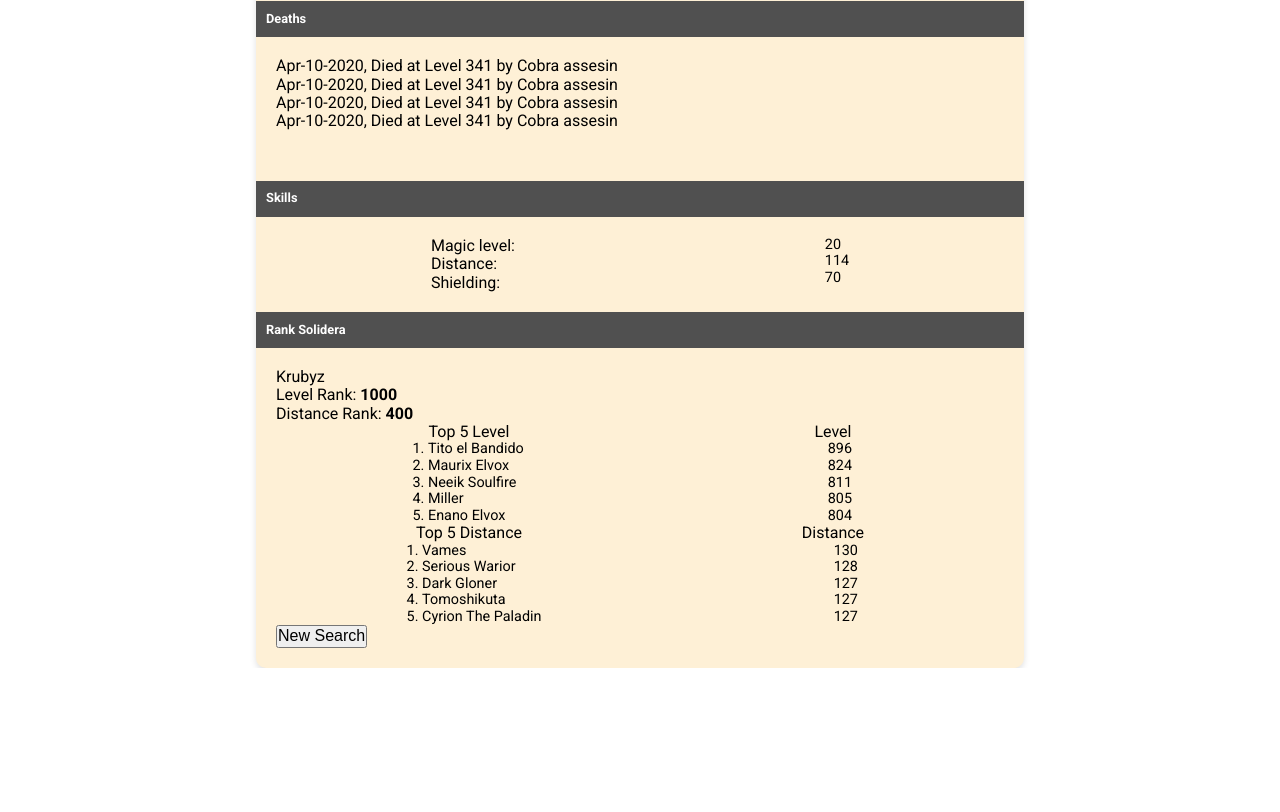
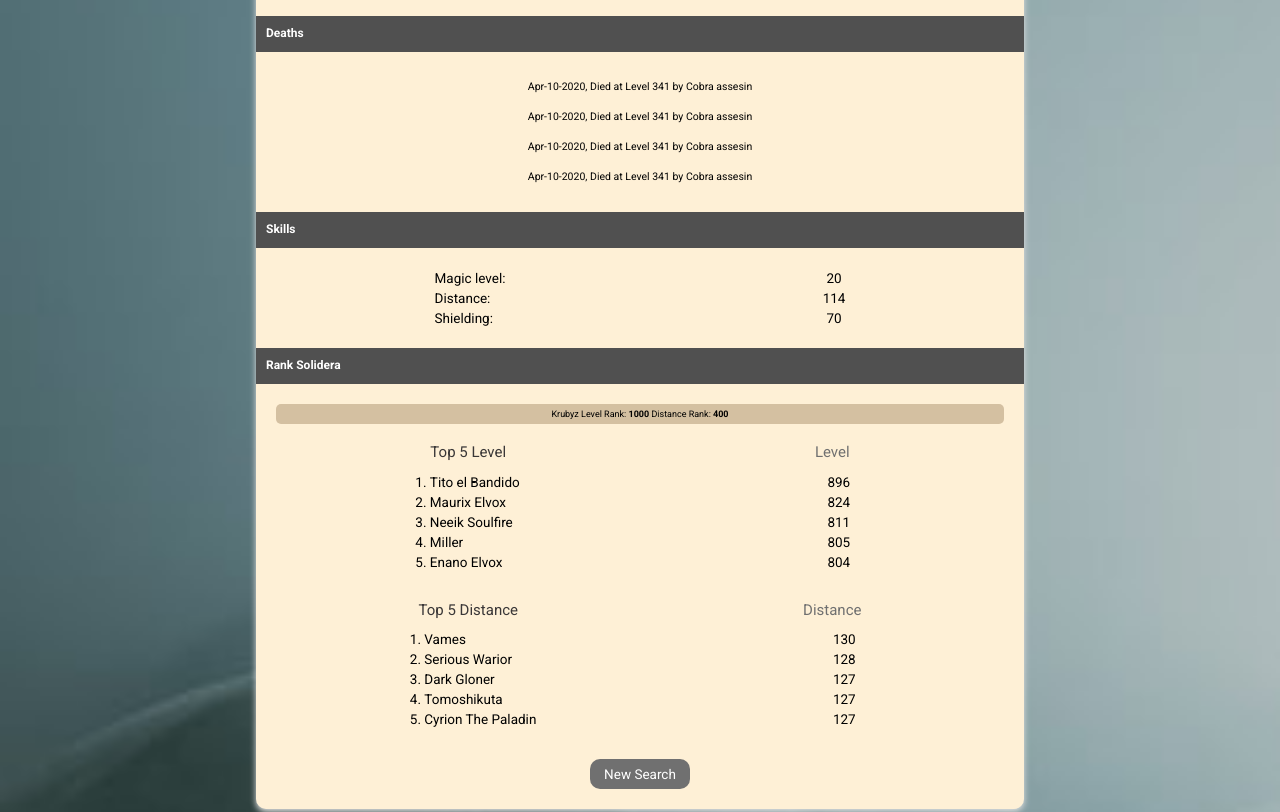
Before and after one commit to hdmjesus/Tibia-All, a website: page character.html in a window 1280 px wide. Shown: the part 360-1172 px from the top of the page. Before the commit the page ends 1028 px from the top, so only its background shows below. Drawn offline with Linux system fonts and the light colour scheme.

Commit message:
Character estilos terminados

```diff
--- a/character.html
+++ b/character.html
@@ -41,7 +41,7 @@
             <div class="container">
                 <article class="article__card">
 
-                    <article class="character__wrapper botton__down">
+                    <article class="character__wrapper ">
                         <div class="information__title">
                             <h2>Character information</h2>
                         </div>
@@ -80,7 +80,7 @@
                         </div>
                     </article>
 
-                    <article class="deaths__wrapper botton__down">
+                    <article class="deaths__wrapper ">
                         <div class="information__title">
                             <h2>Deaths</h2>
                         </div>
@@ -102,7 +102,7 @@
 
                         <div class="information__description">
                             <div class="information__details">
-                                <div class="propiedad__skill">
+                                <div class="propiedad">
                                     <ul>
                                         <li>Magic level:</li>
                                         <li>Distance:</li>
@@ -128,16 +128,14 @@
                         <div class="information__description">
                             <div class="information__character">
                                 <div>
-                                    <p>Krubyz</p>
-                                    <p>Level Rank: <strong>1000</strong></p>
-                                    <p>Distance Rank: <strong>400</strong></p>
+                                    <p>Krubyz Level Rank: <strong>1000</strong> Distance Rank: <strong>400</strong></p>
                                 </div>
                             </div>
 
                             <div class="information__top-level">
                                 <div class="information__title--level">
                                     <p>Top 5 Level</p>
-                                    <p>Level</p>
+                                    <p><span>Level</span> </p>
                                 </div>
                                 <div class="information__details">
                                     <div class="propiedad">
@@ -164,7 +162,7 @@
                             <div class="information__top-skill">
                                 <div class="information__title--skills">
                                     <p>Top 5 Distance</p>
-                                    <p>Distance</p>
+                                    <p> <span>Distance</span> </p>
                                 </div>
                                 <div class="information__details">
                                     <div class="propiedad">
@@ -188,8 +186,11 @@
                                     </div>
                                 </div>
                             </div>
-                            <button class="button">New Search</button>
+                            <div class="button">
+                                <a href="/index.html">New Search</a>
+                            </div>
                     </article>
+
                     </div>
 
             </div>
--- a/src/css/styles.scss
+++ b/src/css/styles.scss
@@ -2,6 +2,14 @@
         padding: 0;
         margin: 0;
         box-sizing: border-box;
+    }
+
+    body {
+        background-image: url(../images/wallpaper.jpg);
+        background-repeat: no-repeat;
+        background-size: cover;
+        height: 240vh;
+        font-family: 'Roboto', sans-serif;
     }
 
     $white: #fff;
@@ -70,6 +78,7 @@
         background-color: $salmon;
         border-radius: 10px;
         box-shadow: $shadonw-card;
+        margin-bottom: 40px;
     }
 
     .form {
@@ -203,19 +212,24 @@
                 font-size: .8em;
             }
         }
-    }
-
-    .botton__down {
-        margin-bottom: 30px;
+        .information__description {
+            .valor {
+                text-align: left;
+            }
+        }
     }
 
     .information__description {
         padding: 20px 20px;
+        position: relative;
         .propiedad {
             font-size: .9em;
+            line-height: 20px;
         }
         .valor {
             font-size: .9em;
+            line-height: 20px;
+            text-align: center;
         }
     }
 
@@ -240,8 +254,72 @@
         }
     }
 
+    .deaths__wrapper {
+        font-size: 15px;
+        .information__description {
+            padding: 20px 0;
+            p {
+                text-align: center;
+                line-height: 30px;
+                font-size: .7em;
+            }
+        }
+    }
+
+    .skills__wrapper {
+        font-size: 15px;
+    }
+
+    .rank__wrapper {
+        font-size: 15px;
+    }
+
     .information__title--skills,
     .information__title--level {
         display: flex;
         justify-content: space-around;
     }
+
+    .information__character div {
+        display: flex;
+        background-color: #D4C0A1;
+        padding: 5px;
+        border-radius: 5px;
+        margin-bottom: 20px;
+        p {
+            font-size: .6em;
+            text-align: center;
+            margin: 0 auto;
+        }
+    }
+
+    .rank__wrapper .information__details {
+        margin-bottom: 30px;
+    }
+
+    .information__title--level,
+    .information__title--skills {
+        margin: 10px auto;
+        p {
+            color: rgb(58, 55, 55);
+            span {
+                color: $gris-dark;
+            }
+            ;
+        }
+    }
+
+    .button {
+        background-color: $gris-dark;
+        border-radius: 10px;
+        height: 30px;
+        line-height: 30px;
+        width: 100px;
+        margin: 0 auto;
+        text-align: center;
+        a {
+            text-decoration: none;
+            color: $white;
+            font-size: .9em;
+        }
+    }
```
Also changed, not shown: src/css/index.css, 1 other file.
